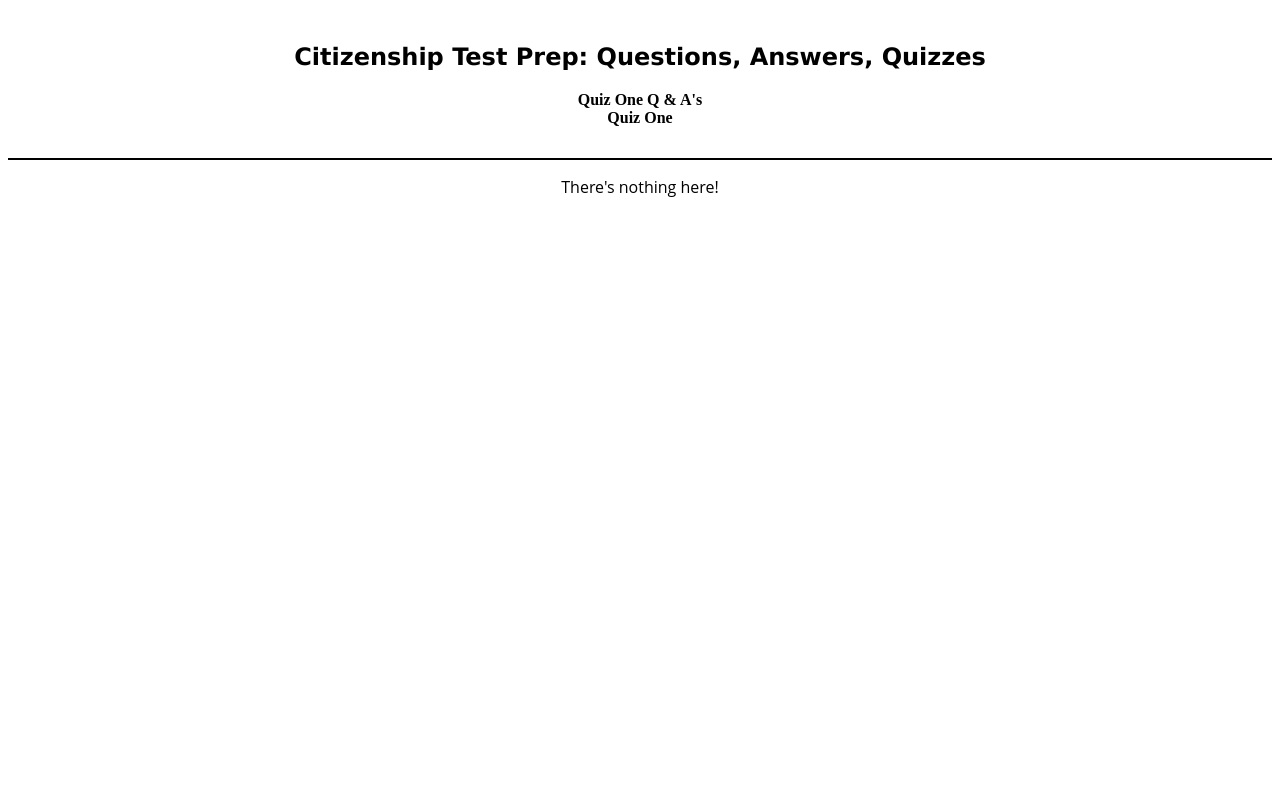
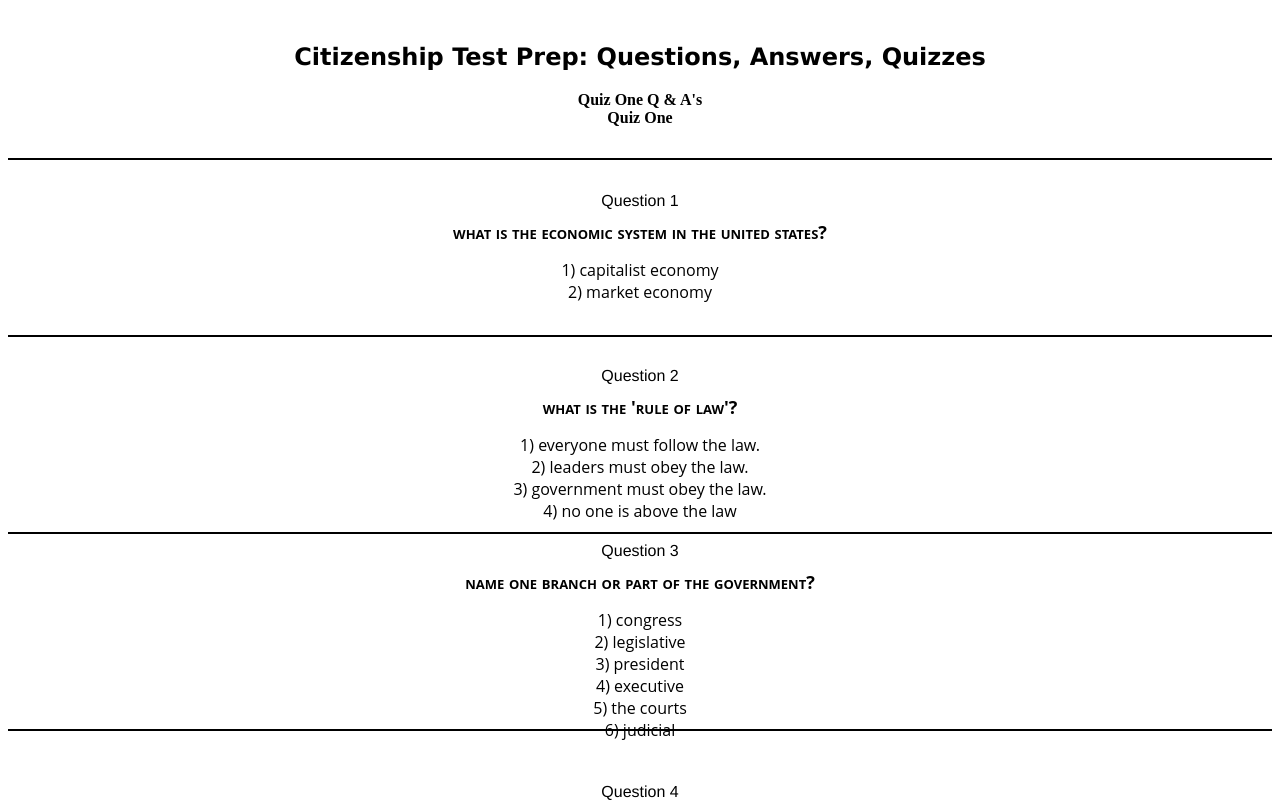
Before and after one commit to mmaustin/citizenship-questions-answers, a React (Create React App) app in the folder citizenship-frontend/: page /questions/questions-two in a window 1280 px wide. Shown: the top 802 px of the page. Built offline with nearby package versions, Linux system fonts and the light colour scheme.

Commit message:
added a route for questions list two component

```diff
--- a/citizenship-frontend/src/App.js
+++ b/citizenship-frontend/src/App.js
@@ -4,6 +4,7 @@ import {BrowserRouter as Router, Routes, Route} from 'react-router-dom'
 import Navbar from './app/Navbar'
 /*import { SingleQuestionPage } from './features/questions/SingleQuestionPage'*/
 import { QuizOne } from './features/questions/QuizOne'
+import { QuestionsListTwo } from './features/questionsTwo/QuestionsListTwo'
 
 const App = () => {
 
@@ -14,6 +15,7 @@ const App = () => {
                     <Route exact path='/' element={<QuestionsList/>}/>
                     {/*<Route exact path='/questions/:questionId' element={<SingleQuestionPage/>} />*/}
                     <Route exact path='/questions/quizone' element={<QuizOne/>}/>
+                    <Route exact path='/questions/questions-two' element={<QuestionsListTwo/>}/>
                     <Route path="*" element={<p>There's nothing here!</p> }/>
                 </Routes>
         </Router>
--- a/citizenship-frontend/src/features/questions/QuestionsList.js
+++ b/citizenship-frontend/src/features/questions/QuestionsList.js
@@ -1,6 +1,5 @@
 import React from 'react'
 import { useSelector } from 'react-redux'
-import { QuestionsListTwo } from '../questionsTwo/QuestionsListTwo'
 //import { Link } from 'react-router-dom'
 
 export const QuestionsList = () => {
@@ -26,7 +25,6 @@ export const QuestionsList = () => {
     return(
         <section className='question-answer-panel'>
             {questionsAnswers}
-            <QuestionsListTwo/>
         </section>
     )
 
```
